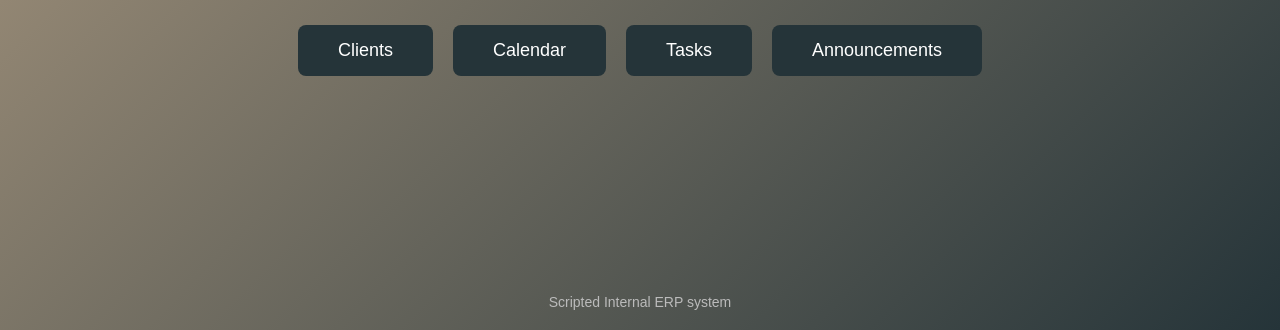
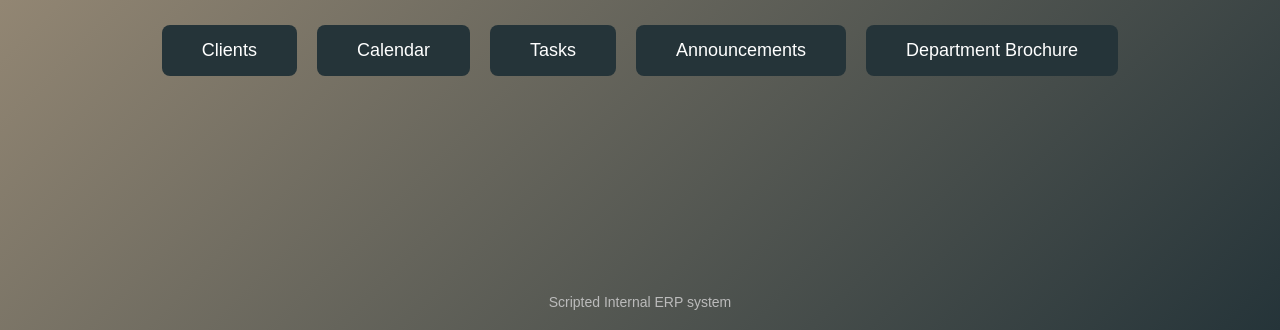
Before and after one commit to scriptedin/scripted-employee, a plain HTML site: page index.html in a window 1280 px wide. Shown: the part 470-800 px from the top of the page. Drawn offline with Linux system fonts and the light colour scheme.

Commit message:
adding department brochure

```diff
--- a/index.html
+++ b/index.html
@@ -18,6 +18,7 @@
     <a href="calendar.html" class="btn">Calendar</a>
     <a href="tasks.html" class="btn">Tasks</a>
     <a href="Announcements.html" class="btn">Announcements</a>
+    <a href="Announcements.html" class="btn">Department Brochure</a>
   </div>
 
   <footer>Scripted Internal ERP system</footer>
```
